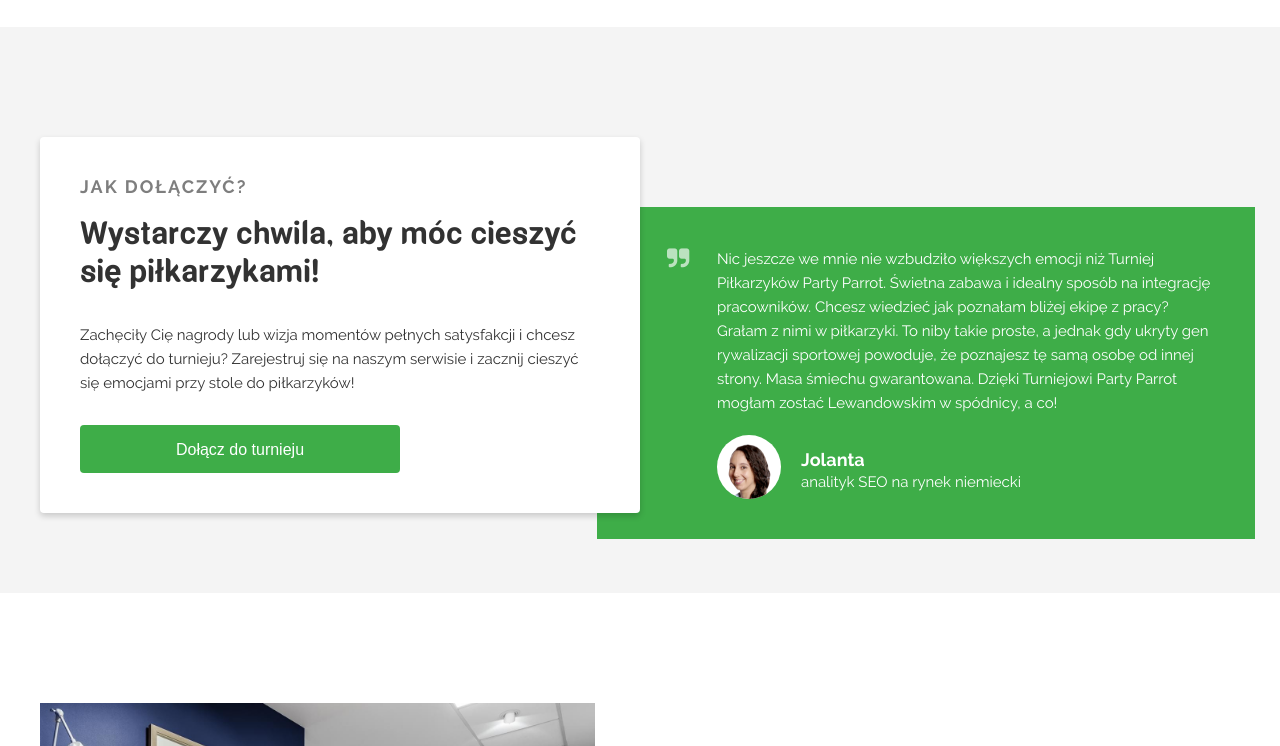
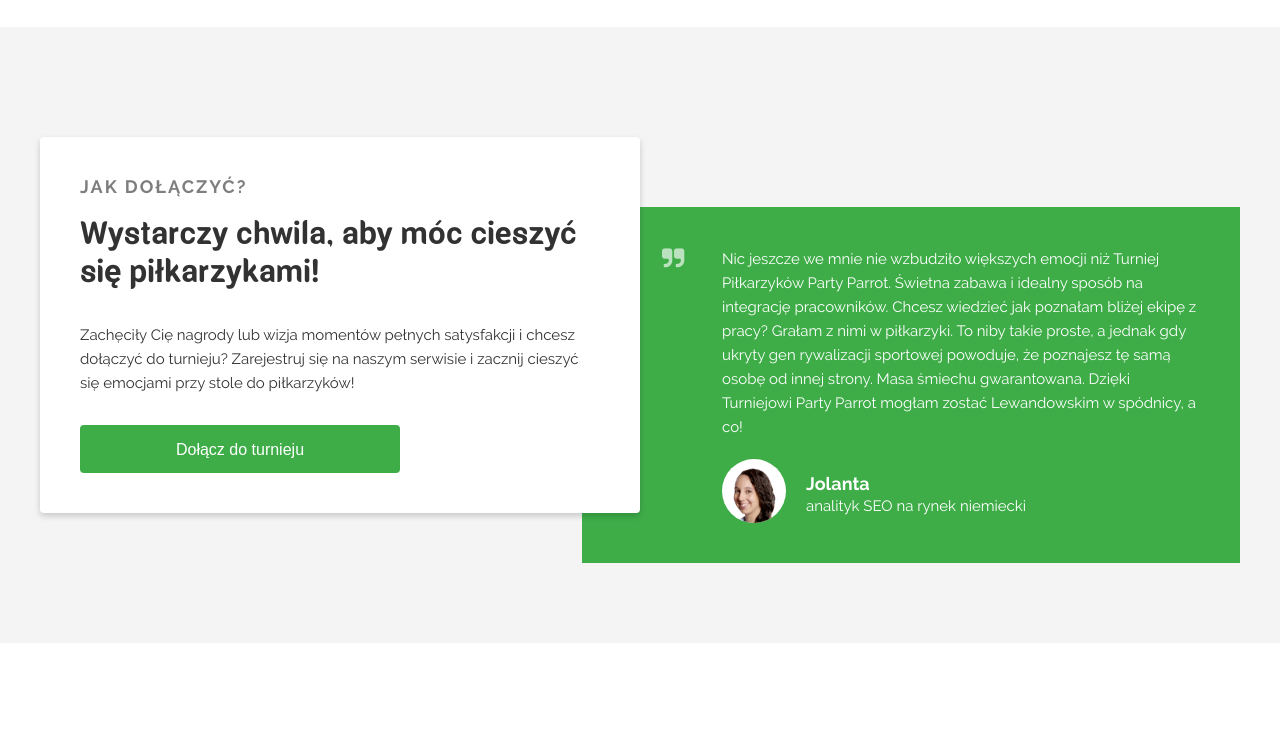
Before and after one commit to janjag/recruitmentTasks, a website: page JohnnyBros/index.html in a window 1280 px wide. Shown: the part 2100-2846 px from the top of the page. Drawn offline with Linux system fonts and the light colour scheme; files whose address does not match are found by name.

Commit message:
desktop view adjustments

```diff
--- a/JohnnyBros/dev/scss/elements/_footer.scss
+++ b/JohnnyBros/dev/scss/elements/_footer.scss
@@ -2,6 +2,7 @@
     clear: both;
     background-color: $color2;
     color: $white;
+    font-weight: 500;
     text-align: center;
     padding: 3rem 0;
 }
--- a/JohnnyBros/dev/scss/elements/_sections.scss
+++ b/JohnnyBros/dev/scss/elements/_sections.scss
@@ -8,6 +8,10 @@
     }
 }
 
+.clearfix {
+    column-span: all;
+}
+
 .main-box {
     background-color: $white;
     border-radius: .4rem;
@@ -16,6 +20,10 @@
     z-index: 2;
     max-width: 60rem;
     box-shadow: 0 .3rem .6rem 0 $shadow;
+
+    &.floated {
+        float: left;
+    }
 }
 .main-box-text {
     margin-bottom: 2em;
@@ -34,11 +42,11 @@
 }
 
 .secondary-box {
-    @extend .img-box-wrapper;
-
+    float: right;
     width: 65.8rem;
     padding: 4rem;
-    padding-left: 12rem;
+    padding-left: 14rem;
     background-color: $color1;
     color: $white;
+    margin: 7rem 0 0 -7rem
 }
--- a/JohnnyBros/dev/scss/sections/_how_to_join.scss
+++ b/JohnnyBros/dev/scss/sections/_how_to_join.scss
@@ -7,7 +7,7 @@
         position: absolute;
         z-index: -1;
         top: 0;
-        left: -5rem;
+        left: -6rem;
         font-family: 'fa-custom';
         font-size: 2.4rem;
         opacity: .65;
--- a/JohnnyBros/index.html
+++ b/JohnnyBros/index.html
@@ -140,8 +140,8 @@
         </div>
     </section>
     <section class="section darker">
-        <div id="jak-dolaczyc" class="content">
-            <div class="main-box">
+        <div id="jak-dolaczyc" class="content clearfix">
+            <div class="main-box floated">
                 <h4 class="pre-heading">Jak dołączyć?</h4>
                 <h3>Wystarczy chwila, aby móc cieszyć się piłkarzykami!</h3>
                 <p class="main-box-text">
```
Also changed, not shown: JohnnyBros/assets/main.min.css, 1 other file.
